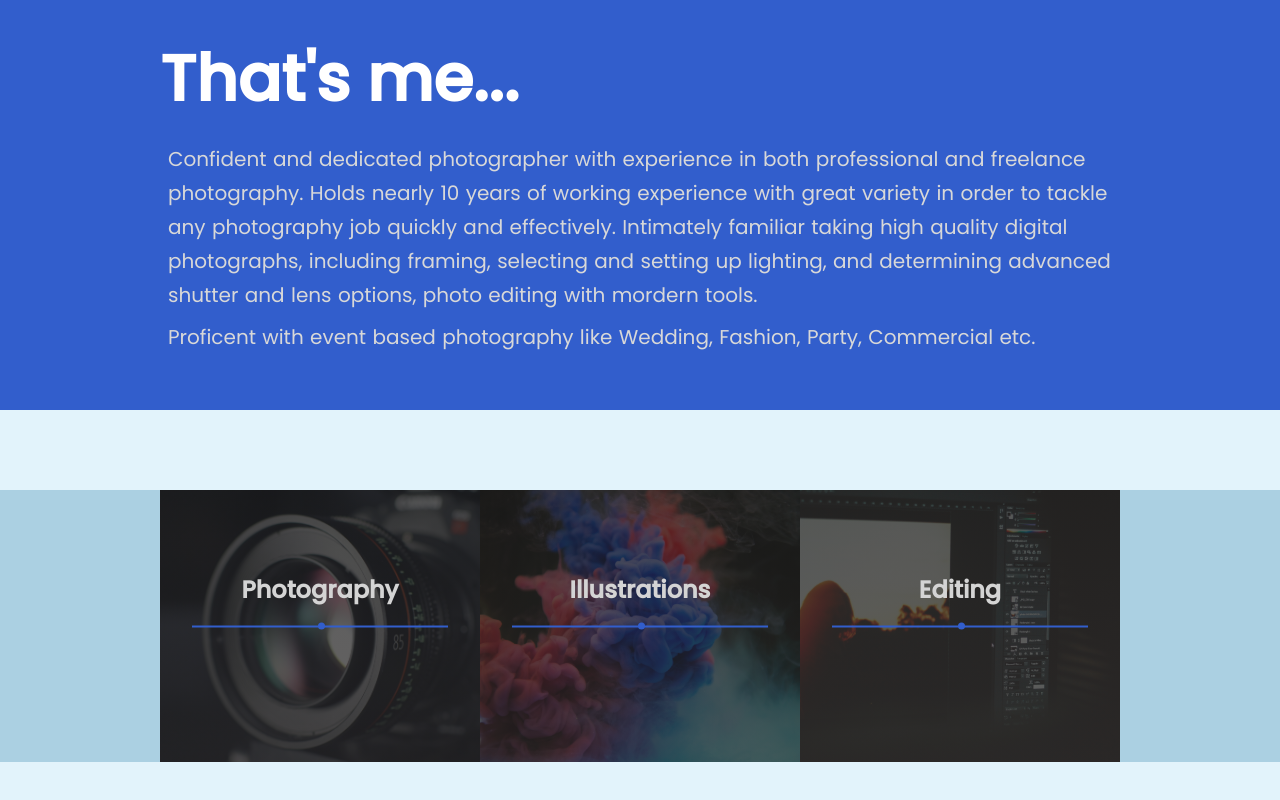
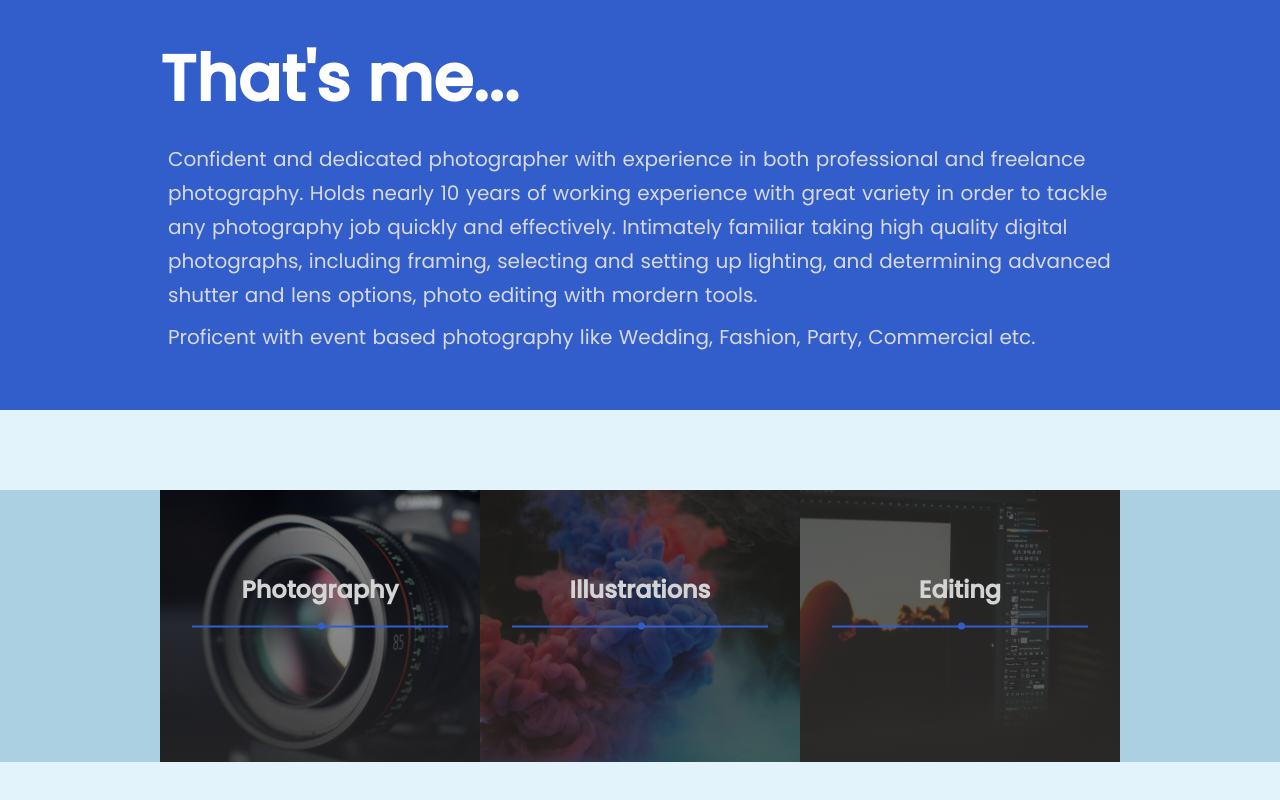
Before and after one commit to Lawrence4code/zaphotograph, a React (Vite) app: page / in a window 1280 px wide. Shown: the part 817-1617 px from the top of the page. Built offline with nearby package versions, Linux system fonts and the light colour scheme; a web font is replaced by a local one.

Commit message:
Skill animation

```diff
--- a/src/components/styles/skills.scss
+++ b/src/components/styles/skills.scss
@@ -20,7 +20,7 @@
     &:nth-child(1) {
       background-image: linear-gradient(
           to bottom,
-          rgba(31, 31, 31, 0.726),
+          rgba(0, 0, 0, 0.322),
           rgba(41, 39, 39, 0.726)
         ),
         url('../../images/camera1.jpg');
@@ -42,6 +42,15 @@
         ),
         url('../../images/editing.jpg');
     }
+
+    &:hover {
+      background-image: linear-gradient(
+          to bottom,
+          rgba(129, 5, 5, 0.726),
+          rgba(41, 39, 39, 0.726)
+        ),
+        url('../../images/camera1.jpg');
+    }
   }
 }
 
@@ -58,10 +67,22 @@
     top: 30%;
     left: 50%;
     transform: translate(-50%, -50%);
+    transition: all 0.5s ease;
+    // text-transform: uppercase;
   }
 
   p {
     opacity: 0;
+    position: relative;
+    transition: all 0.5s ease;
+    top: 50%;
+    left: 50%;
+    transform: translate(-50%, -50%);
+  }
+
+  &:hover h2 {
+    position: absolute;
+    top: 10%;
   }
 
   &:hover p {
@@ -69,6 +90,7 @@
   }
 
   &:hover &__divider {
+    transition: all 0.5s ease;
     top: 80%;
   }
 
```
